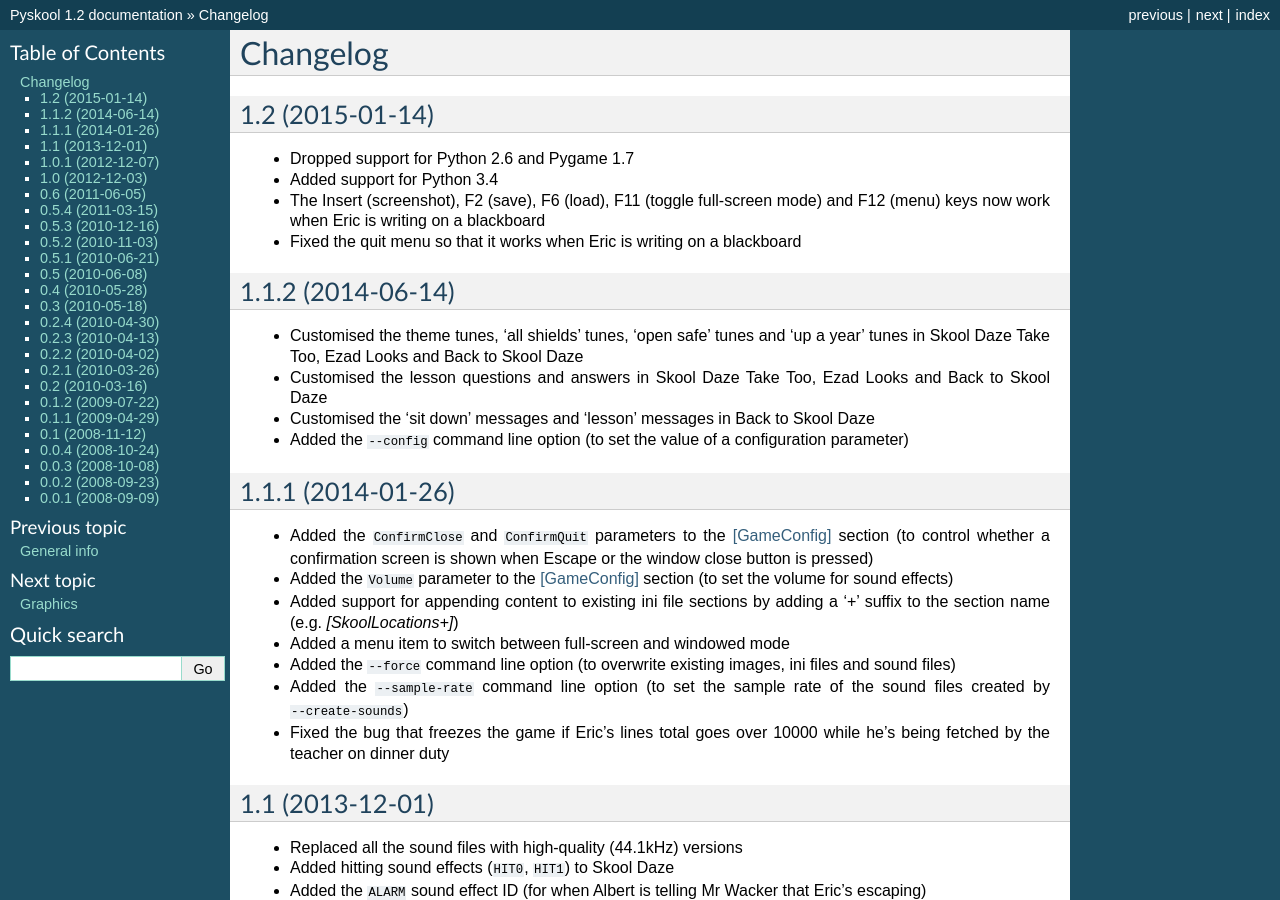
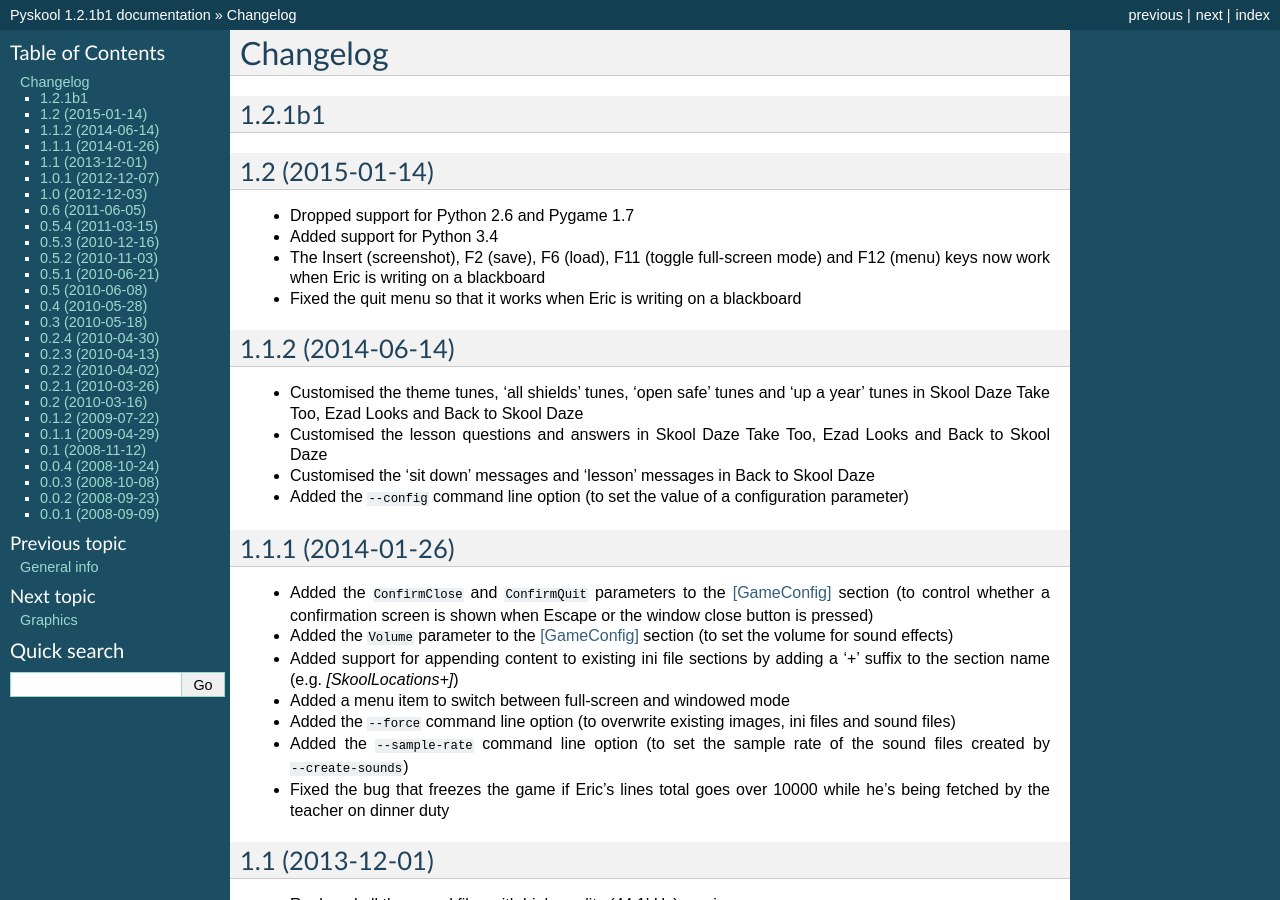
Before and after one commit to skoolkid/pyskool, a Sphinx documentation site: the page built from sphinx/source/changelog.rst, in a window 1280 px wide and 900 px high. Built offline with Sphinx 7.4.7, drawn with Linux system fonts in a browser that asks for light colours; some of the changed text lies outside the part shown.

Commit message:
Begin development of 1.2.1

```diff
--- a/man/pyskool.py.rst
+++ b/man/pyskool.py.rst
@@ -8,7 +8,7 @@
 
 :Author: Richard Dymond
 :Copyright: 2015, Richard Dymond
-:Version: 1.2
+:Version: 1.2.1
 :Date: 2014-12-08
 :Manual section: 6
 
--- a/pyskool/__init__.py
+++ b/pyskool/__init__.py
@@ -18,7 +18,7 @@
 
 import os.path
 
-version = '1.2'
+version = '1.2.1b1'
 package_dir = os.path.dirname(__file__)
 user_dir = os.path.expanduser(os.path.join('~', '.pyskool'))
 images_subdir = 'images'
--- a/sphinx/source/changelog.rst
+++ b/sphinx/source/changelog.rst
@@ -1,5 +1,8 @@
 Changelog
 =========
+
+1.2.1b1
+-------
 
 1.2 (2015-01-14)
 ----------------
--- a/sphinx/source/conf.py
+++ b/sphinx/source/conf.py
@@ -45,9 +45,9 @@
 # built documents.
 #
 # The short X.Y version.
-version = '1.2'
+version = '1.2.1'
 # The full version, including alpha/beta/rc tags.
-release = '1.2'
+release = '1.2.1b1'
 
 # The language for content autogenerated by Sphinx. Refer to documentation
 # for a list of supported languages.
```
